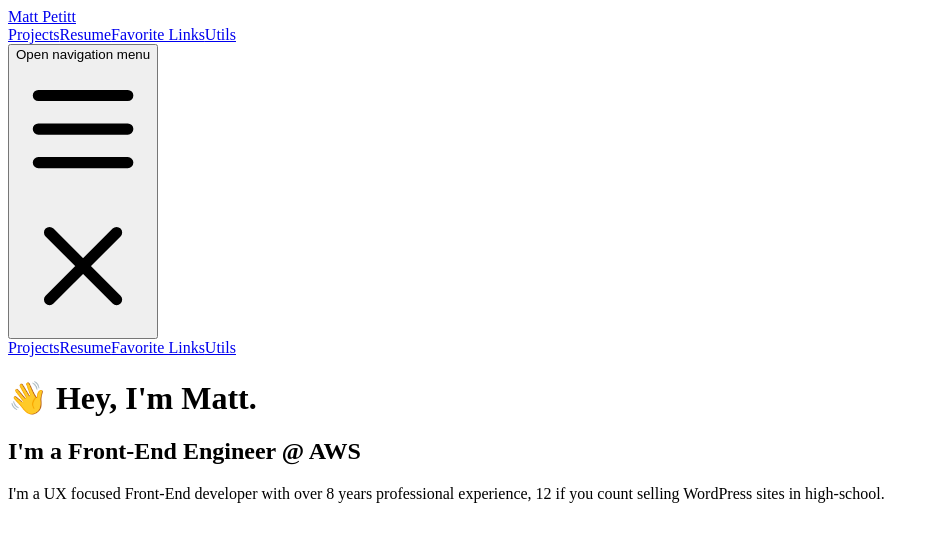
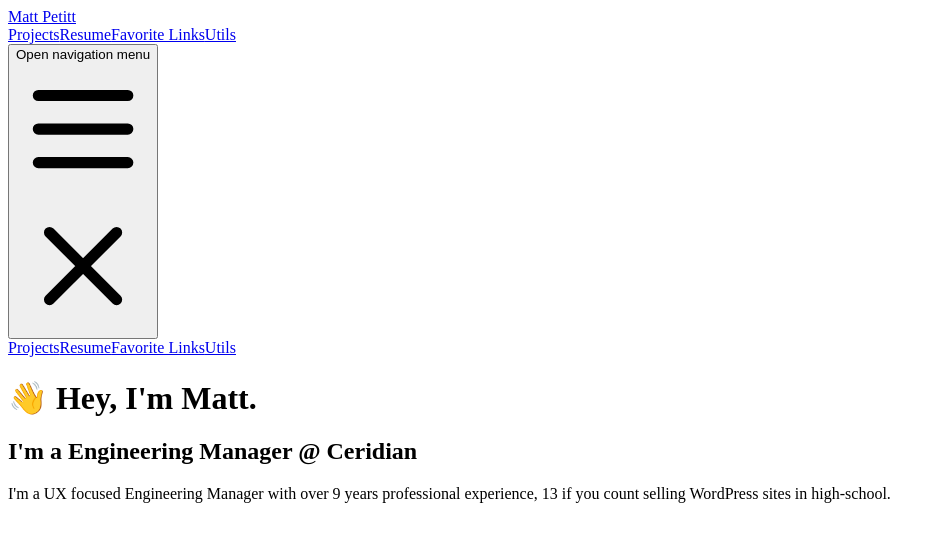
Before and after one commit to MattPetitt/mattpetitt.com, a Next.js app: page / in a window 1280 px wide. Shown: the top 542 px of the page, without its empty margins (0-945 px from the left). Built offline with nearby package versions, Linux system fonts and the light colour scheme.

Commit message:
Ceridian

```diff
--- a/pages/index.js
+++ b/pages/index.js
@@ -7,11 +7,11 @@
             👋 Hey, I'm Matt.
           </h1>
           <h2 className="mt-2 text-xl text-gray-600 font-semibold">
-            I'm a Front-End Engineer @ AWS
+            I'm a Engineering Manager @ Ceridian
           </h2>
           <p className="mt-2 max-w-2xl text-xl text-gray-600 lg:mx-auto">
-            I'm a UX focused Front-End developer with over 8 years professional
-            experience, 12 if you count selling WordPress sites in high-school.
+            I'm a UX focused Engineering Manager with over 9 years professional
+            experience, 13 if you count selling WordPress sites in high-school.
           </p>
         </div>
       </div>
```
